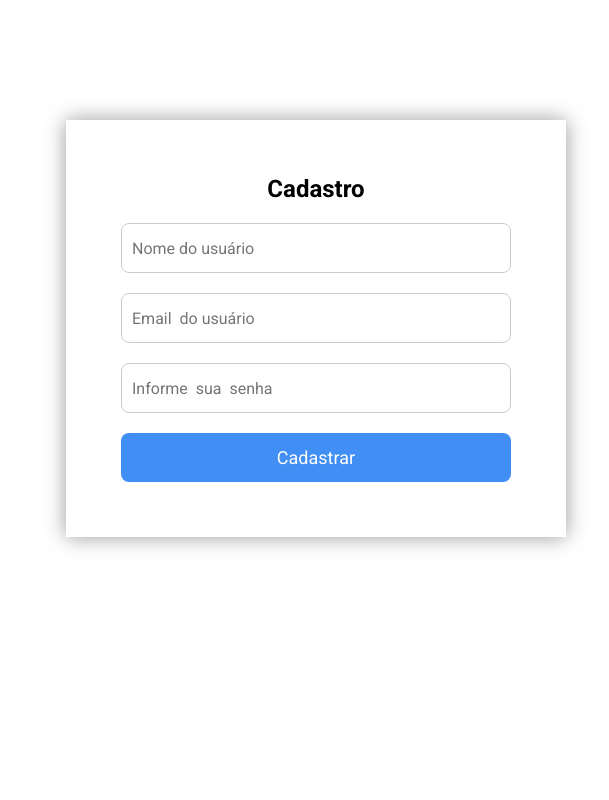
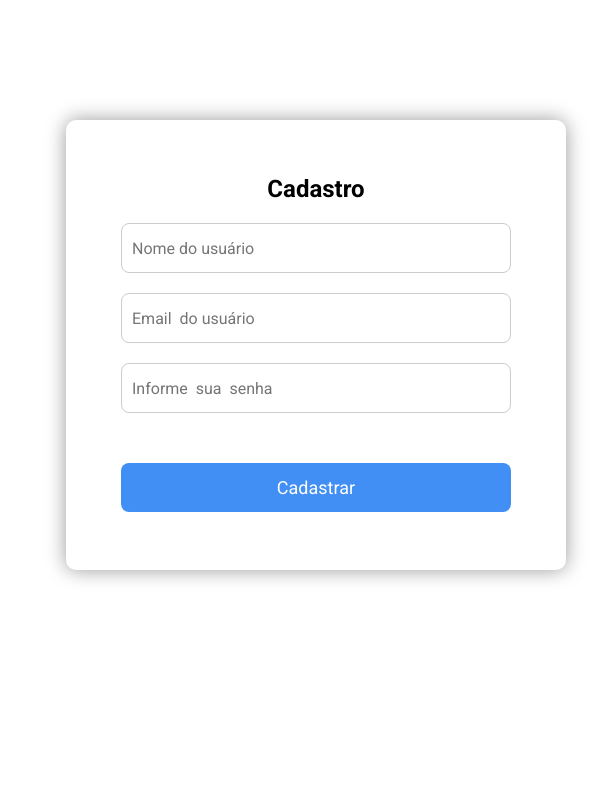
Before and after one commit to laecio22/Login, a plain HTML site: page index.html in a window 1280 px wide. Shown: the full height of the page, 644-1253 px from the left. Drawn offline with Linux system fonts and the light colour scheme.

Commit message:
style:alteração  tamanho do  formulário  e  criação  de bordas nele

```diff
--- a/styles.scss
+++ b/styles.scss
@@ -38,7 +38,8 @@ main {
       box-shadow: 0 0 20px rgb(0, 0, 0, 0.4);
       width: 500px;
       margin: 120px auto 50px;
-
+      height: 450px;
+      border-radius: 10px;
 
       padding: 55px;
       h1 {
@@ -63,7 +64,7 @@ main {
         display: block;
         width: 100%;
         padding: 14px;
-        margin-top: 20px;
+        margin-top: 50px;
         background-color: rgb(65, 142, 244);
         color: #fff;
         border-radius: 8px;
```
Also changed, not shown: styles.css, 1 other file.
